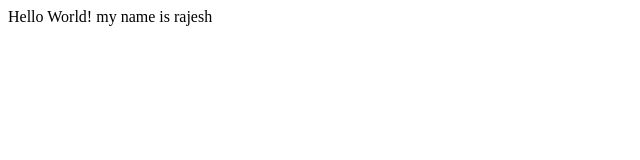
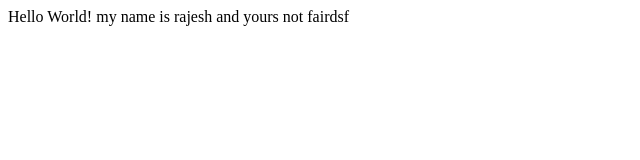
Before and after one commit to rajesh7690/Firsttest, a plain HTML site: page index.html in a window 1280 px wide. Shown: the whole page, without its empty margins (0-640 px from the left). Drawn offline with Linux system fonts and the light colour scheme.

Commit message:
Rajesh 2nd

```diff
--- a/index.html
+++ b/index.html
@@ -4,6 +4,6 @@
         <title>Basic Web Page</title>
     </head>
     <body>
-Hello World! my name is rajesh
+Hello World! my name is rajesh and yours not fairdsf
     </body>
 </html>
```
